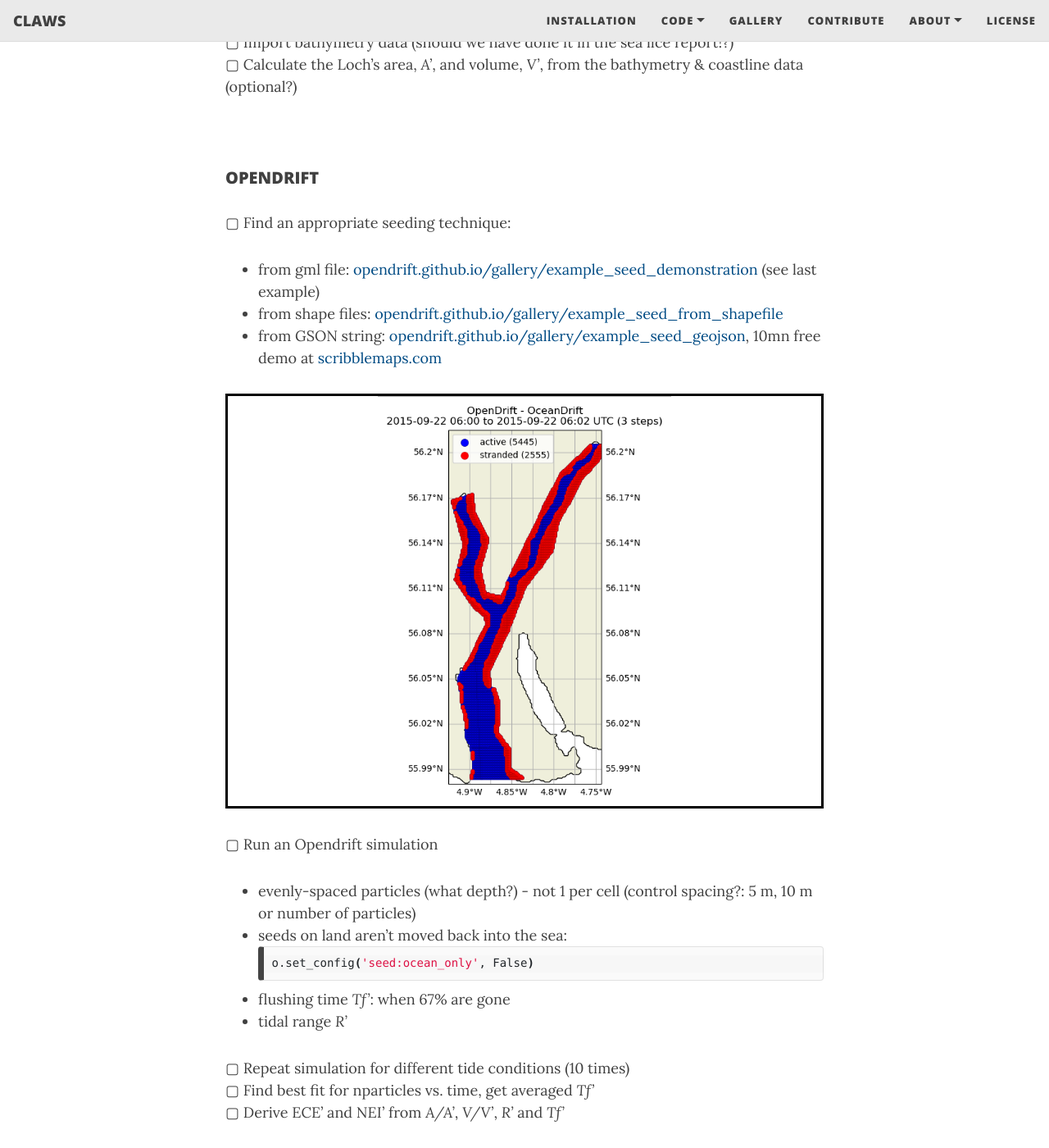
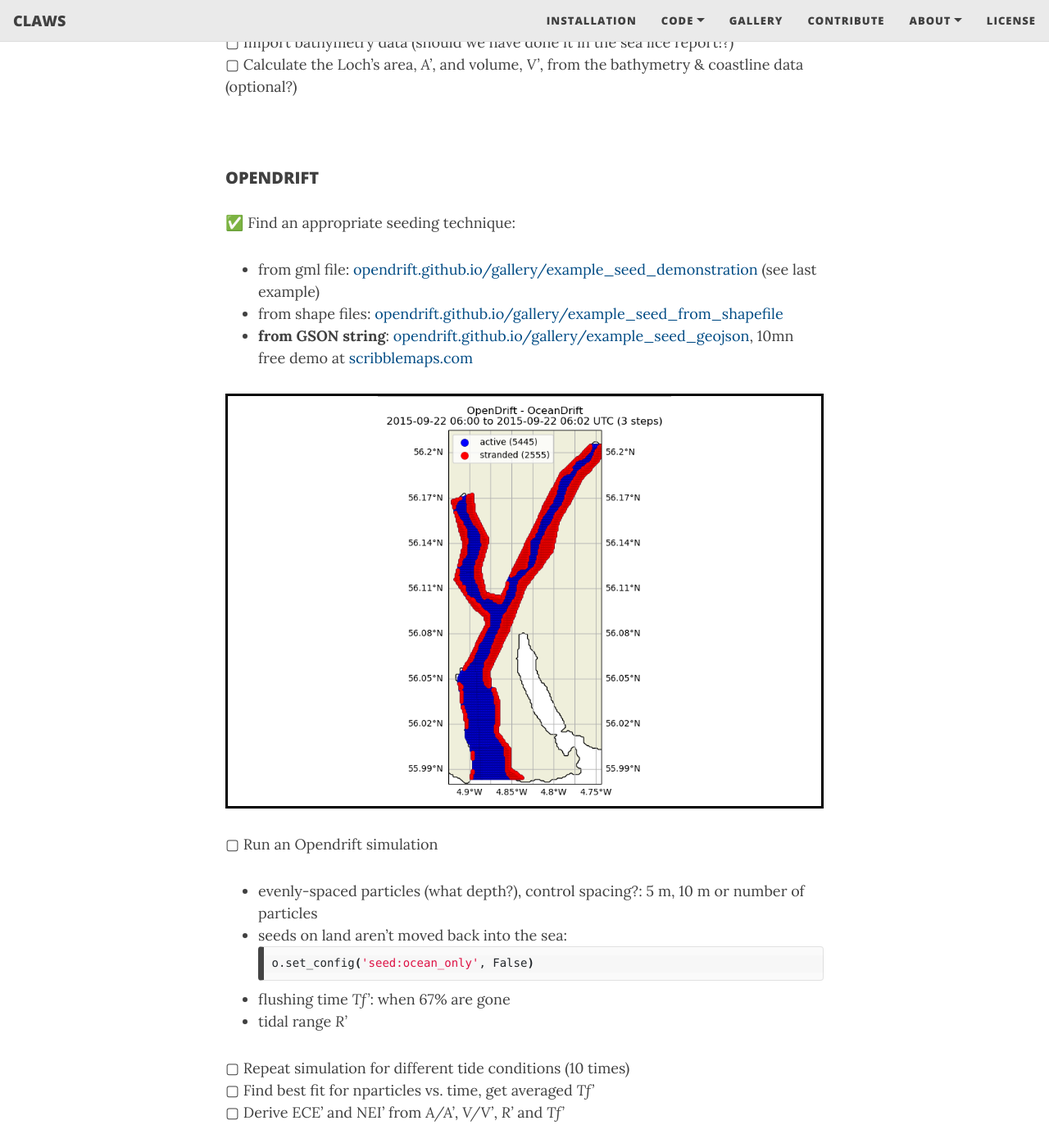
Before and after one commit to claws-scot/claws-scot.github.io, a Jekyll site: the page built from meeting-220613-N.md, in a window 1280 px wide and 1400 px high, scrolled down 3201 px. Shown: the whole window at 82% size. Built offline with Jekyll 4.4.1, drawn with Linux system fonts in a browser that asks for light colours; nearby versions of some CDN libraries.

Commit message:
Editing web pages

````diff
--- a/meeting-220613-N.md
+++ b/meeting-220613-N.md
@@ -93,17 +93,17 @@ Reference: <a href="http://marine.gov.scot/taxonomy/term/17/">http://marine.gov.
 
 &nbsp;
 <h5>OPENDRIFT</h5>
-&#9634; Find an appropriate seeding technique:
+&#9989; Find an appropriate seeding technique:
   - from gml file: <a href="https://opendrift.github.io/gallery/example_seed_demonstration.html">opendrift.github.io/gallery/example_seed_demonstration</a> (see last example)
   - from shape files: <a href="https://opendrift.github.io/gallery/example_seed_from_shapefile.html">opendrift.github.io/gallery/example_seed_from_shapefile</a>
-  - from GSON string: <a href="https://opendrift.github.io/gallery/example_seed_geojson.html">opendrift.github.io/gallery/example_seed_geojson</a>, 10mn free demo at <a href="www.scribblemaps.com"> scribblemaps.com</a>
+  - <b> from GSON string</b>: <a href="https://opendrift.github.io/gallery/example_seed_geojson.html">opendrift.github.io/gallery/example_seed_geojson</a>, 10mn free demo at <a href="www.scribblemaps.com"> scribblemaps.com</a>
 
 <p align="center" style="border-style:solid; border:2; border-color:black">
   <img src="/docs/meeting/better-seeding.png" style="height:500px">
 </p>
 
 &#9634; Run an Opendrift simulation
-  * evenly-spaced particles (what depth?) - not 1 per cell (control spacing?: 5 m, 10 m or number of particles)
+  * evenly-spaced particles (what depth?), control spacing?: 5 m, 10 m or number of particles
   * seeds on land aren't moved back into the sea:
     ```sh
     o.set_config('seed:ocean_only', False)
````
